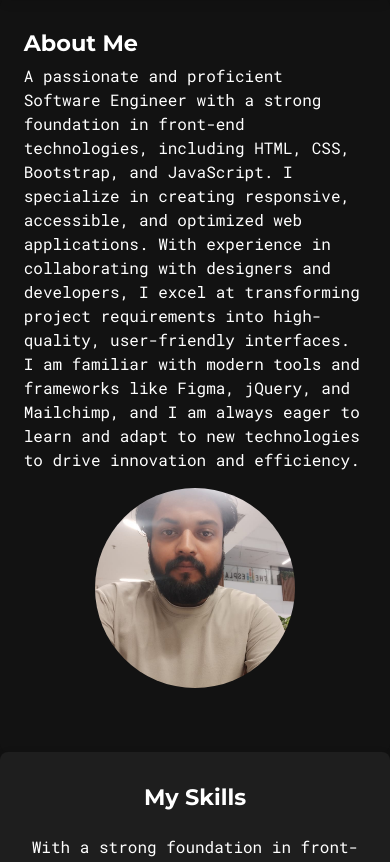
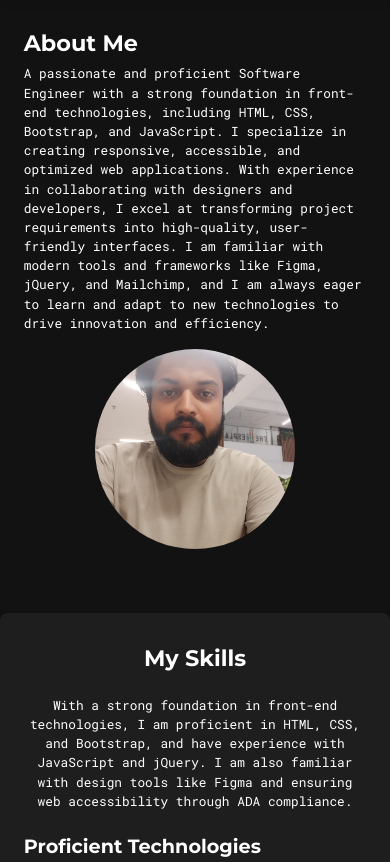
Before and after one commit to AdityaFreelance/adityafreelance.github.io, a plain HTML site: page index.html in a window 390 px wide. Shown: the part 229-1091 px from the top of the page. Drawn offline with nearby package versions, Linux system fonts and the light colour scheme.

Commit message:
style: adjust font sizes for h4 and p, and add responsive styles

```diff
--- a/css/style.css
+++ b/css/style.css
@@ -46,6 +46,7 @@ h6 {
 
 p,
 li {
+    font-size: 1.1rem;
     color: var(--white-color) !important;
 }
 
@@ -63,6 +64,10 @@ h2 {
 
 h3 {
     font-size: 1.5rem;
+}
+
+h4 {
+    font-size: 1.2rem;
 }
 
 /* Card Styling */
@@ -320,6 +325,18 @@ section:last-of-type {
     h2 {
         font-size: 1.8rem;
     }
+
+    h3 {
+        font-size: 1.4rem;
+    }
+
+    h4 {
+        font-size: 1.1rem;
+    }
+
+    p, li {
+        font-size: 1.0rem;
+    }
 }
 
 @media (max-width: 768px) {
@@ -337,6 +354,18 @@ section:last-of-type {
 
     h2 {
         font-size: 1.6rem;
+    }
+
+    h3 {
+        font-size: 1.3rem;
+    }
+
+    h4 {
+        font-size: 1.0rem;
+    }
+
+    p, li {
+        font-size: 0.9rem;
     }
 
     .about-image {
@@ -367,6 +396,18 @@ section:last-of-type {
         font-size: 1.4rem;
     }
 
+    h3 {
+        font-size: 1.2rem;
+    }
+
+    h4 {
+        font-size: 0.9rem;
+    }
+
+    p, li {
+        font-size: 0.8rem;
+    }
+
     .about-image {
         width: 200px;
         height: 200px;
```
